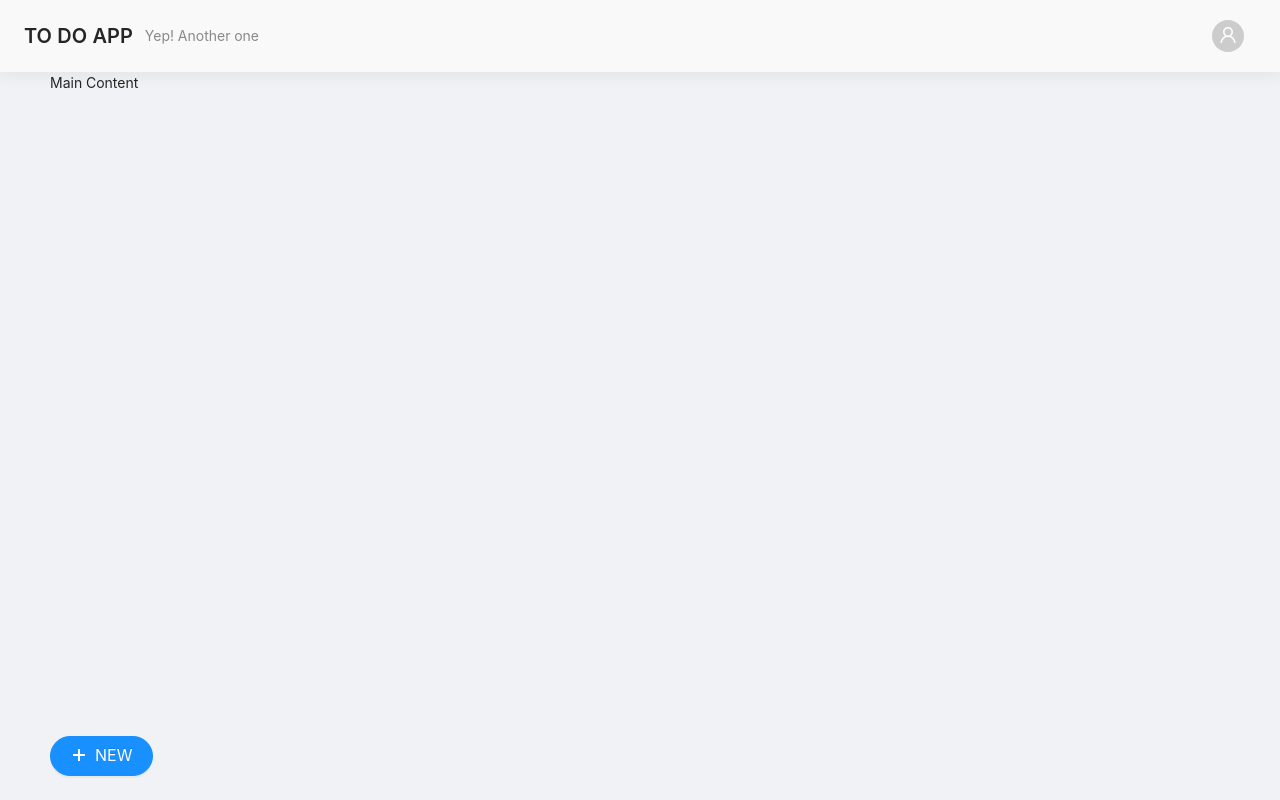
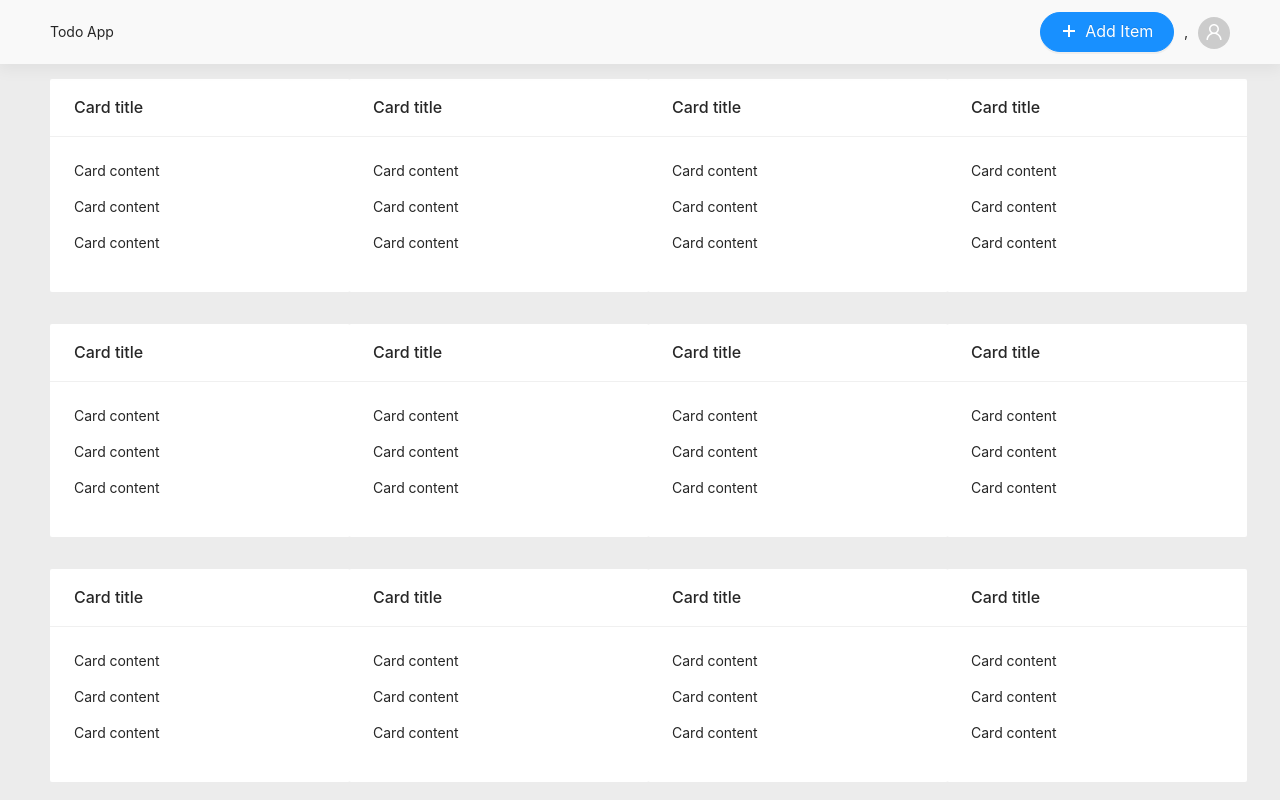
Before and after one commit to ralphZero/todo-react-app, a React (Create React App) app: page / in a window 1280 px wide. Shown: the top 800 px of the page. Built offline with nearby package versions, Linux system fonts and the light colour scheme.

Commit message:
card ui built

```diff
--- a/src/App.css
+++ b/src/App.css
@@ -16,4 +16,6 @@ body, #root, .container {
 .page-header {
   background-color: #f9f9f9;
   box-shadow: 0 4px 15px 2px rgba(0, 0, 0, 0.05);
+  display: flex;
+  justify-content: space-between;
 }
--- a/src/App.js
+++ b/src/App.js
@@ -1,27 +1,34 @@
 import React from 'react';
-import { Layout } from 'antd';
+import { Layout, Row, Col } from 'antd';
 
-import AddButton from './components/AddButton';
 import Header from './components/Header';
 
+import ModalContextProvider from './contexts/ModalContext';
+import TodoCard from './components/TodoCard';
+
 import './App.css';
-import ModalContextProvider from './contexts/ModalContext';
 
-const { Content, Footer } = Layout;
+const { Content } = Layout;
+
 
 function App() {
   return (
-    <Layout className='container'>
-      <Header />
-      <Content style={{ padding: '0 50px',}}>
-        Main Content
+    <Layout>
+      <ModalContextProvider>
+        <Header />
+      </ModalContextProvider>
+      <Content style={{ padding: '15px 50px', marginTop: 64, backgroundColor: '#ececec', }}>
+        <div className='todo-container'>
+          <Row gutter={[16, { xs: 8, sm: 16, md: 24, lg: 32 }]}>
+            {Array(15).fill().map((elem) => (
+              <Col key={elem} className="gutter-row" span={6}>
+                <TodoCard />
+              </Col>
+            ))}
+          </Row>
+        </div>
       </Content>
 
-      <ModalContextProvider>
-        <Footer className="bg-warning">
-          <AddButton />
-        </Footer>
-      </ModalContextProvider>
 
     </Layout>
   );
--- a/src/components/AddButton.jsx
+++ b/src/components/AddButton.jsx
@@ -1,4 +1,4 @@
-import React, { useState, useContext } from 'react';
+import React, { useContext } from 'react';
 import { PlusOutlined } from '@ant-design/icons'
 import { Button, Modal, Form, Input } from 'antd';
 
@@ -12,7 +12,7 @@ const AddCommentForm = () => {
     return (
         <>
             <Button onClick={toggleModal} type="primary" shape="round" icon={<PlusOutlined />} size="large">
-                NEW
+                Add Item
             </Button>
             <Modal
                 title="Add new item"
@@ -26,8 +26,11 @@ const AddCommentForm = () => {
                     hidden: true,
                 }}>
                 <Form layout="vertical">
-                    <Form.Item label="To Do" name="todo">
+                    <Form.Item label="Title" name="title">
                         <Input placeholder="Ex. Buy almond milk 🐮" />
+                    </Form.Item>
+                    <Form.Item label="Description" name="description">
+                        <Input placeholder="Ex. Do not get Nestle, try Silk" />
                     </Form.Item>
                     <Form.Item>
                         <Button type="primary" htmlType="submit">Add</Button>
--- a/src/components/Header.jsx
+++ b/src/components/Header.jsx
@@ -1,17 +1,17 @@
 import React from 'react';
-import { PageHeader, Avatar } from 'antd';
+import { Space, Avatar, Layout } from 'antd';
 import { UserOutlined } from '@ant-design/icons'
+import AddButton from './AddButton';
 
 const Header = () => {
     return (
-        <PageHeader
-          className="page-header"
-          title="TO DO APP"
-          subTitle="Yep! Another one"
-          extra={[
+      <Layout.Header  style={{ position: 'fixed', zIndex: 1, width: '100%' }} className="page-header">
+        <div>Todo App</div>
+        <Space size={10}>
+            <AddButton />,
             <Avatar icon={<UserOutlined />} />
-          ]}
-        />
+        </Space>
+      </Layout.Header>
     );
 }
 
--- /dev/null
+++ b/src/components/TodoCard.jsx
@@ -0,0 +1,22 @@
+import React from 'react';
+import { Card } from 'antd';
+
+const TodoCard = () => {
+    return (
+        <div>
+            <Card
+                title="Card title"
+                bordered={false}
+                style={{
+                    width: 300,
+                }}
+            >
+                <p>Card content</p>
+                <p>Card content</p>
+                <p>Card content</p>
+            </Card>
+        </div>
+    );
+}
+
+export default TodoCard;
```
